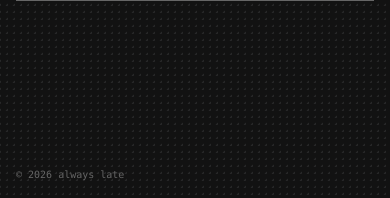
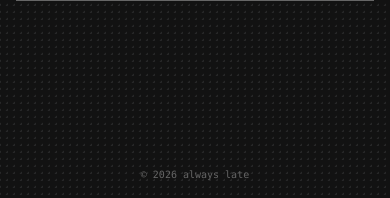
Before and after one commit to appellemoipizza/appellemoipizza.github.io, an Astro site: page / in a window 390 px wide. Shown: the part 646-844 px from the top of the page. Built offline with nearby package versions, Linux system fonts and the light colour scheme; Astro itself is replaced by a stand-in of ours.

Commit message:
Center the id card footer on mobile
The mobile override pinned the footer with left:16px and right:auto,
which collapsed the absolutely positioned element to its content width
and left-aligned it. Drop the override so it keeps the desktop rule.

```diff
--- a/src/pages/index.astro
+++ b/src/pages/index.astro
@@ -135,7 +135,6 @@ body.flipped { filter:invert(1); }
   .card-left { padding:30px 26px 28px; min-height:420px; }
   .card-photo { display:none; }
   .identity-text h1 { font-size:25px; }
-  .footer { left:16px; right:auto; }
 }
 </style>
 
```
